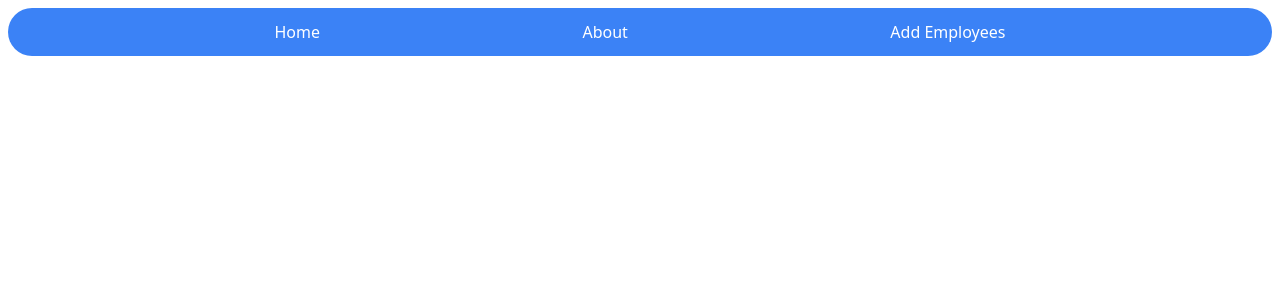
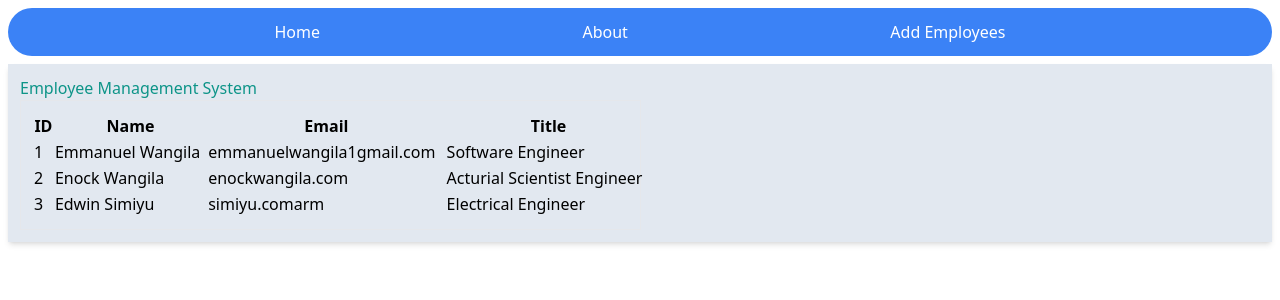
Before and after one commit to emmanuelwangila/employeemgt, an Angular app: page / in a window 1280 px wide. Shown: the top 300 px of the page. Built offline with nearby package versions, Linux system fonts and the light colour scheme; no server answers.

Commit message:
refactor flex-col for the I/UX

```diff
--- a/src/app/app.component.html
+++ b/src/app/app.component.html
@@ -14,6 +14,44 @@
   </nav>
 
   <body>
-    <div></div>
+    <div class="bg-slate-200 m-2 p-3 flex flex-col shadow-md">
+      <h1 class="text-teal-600 flex-row font-sans rounded-md">
+        Employee Management System
+      </h1>
+      <div class="flex">
+        <div class="border border-1 border-gary-400">
+          <table class="w-full m-3 p-3">
+            <thead>
+              <tr>
+                <th>ID</th>
+                <th>Name</th>
+                <th>Email</th>
+                <th>Title</th>
+              </tr>
+            </thead>
+            <tbody>
+              <tr>
+                <td>1</td>
+                <td>Emmanuel Wangila</td>
+                <td>emmanuelwangila1gmail.com</td>
+                <td>Software Engineer</td>
+              </tr>
+              <tr>
+                <td>2</td>
+                <td>Enock Wangila</td>
+                <td>enockwangila.com</td>
+                <td>Acturial Scientist Engineer</td>
+              </tr>
+              <tr>
+                <td>3</td>
+                <td>Edwin Simiyu</td>
+                <td>simiyu.comarm</td>
+                <td>Electrical Engineer</td>
+              </tr>
+            </tbody>
+          </table>
+        </div>
+      </div>
+    </div>
   </body>
 </html>
```
